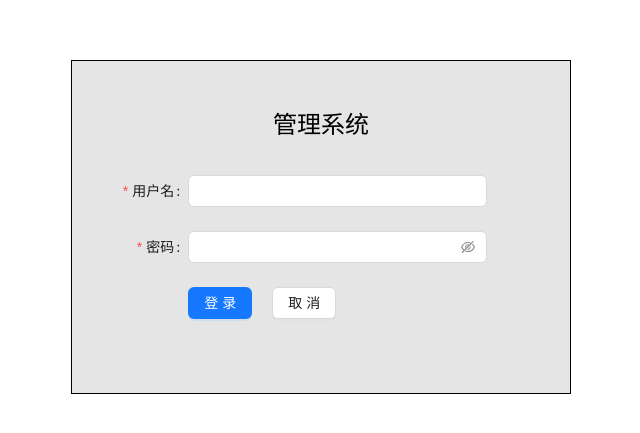
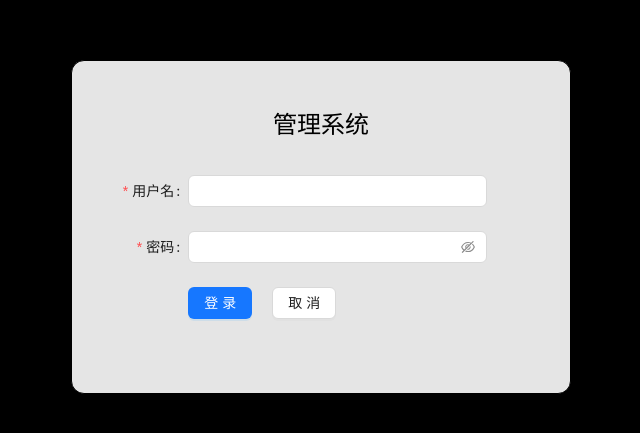
Before and after one commit to flyan123/hdpiReact, a React app: page / in a window 1280 px wide. Shown: the part 173-606 px from the top of the page, without its empty margins (319-959 px from the left). Built offline with nearby package versions, Linux system fonts and the light colour scheme.

Commit message:
add 0831

```diff
--- a/src/pages/login/Login.scss
+++ b/src/pages/login/Login.scss
@@ -1,11 +1,12 @@
 .login {
     width: 100vw;
     height: 100vh;
-    // background-color: rgb(109, 110, 110);
+    background:#000;
     display: flex;
     justify-content: center;
     align-items: center;
     .content {
+        border-radius: 13px;
         background-color: rgb(229, 229, 229);
         padding: 50px;
         width: 500px;
--- a/src/pages/login/login.js
+++ b/src/pages/login/login.js
@@ -52,9 +52,7 @@ export default function login() {
               span: 16,
             }}
           >
-            <Button type="primary" htmlType="submit">
-              登录
-            </Button>
+            <Button type="primary" htmlType="submit">登录</Button>
             <Button style={{ marginLeft: "20px" }}>取消</Button>
           </Form.Item>
         </Form>
```
Also changed, not shown: src/assets/bj.jpg (added).
